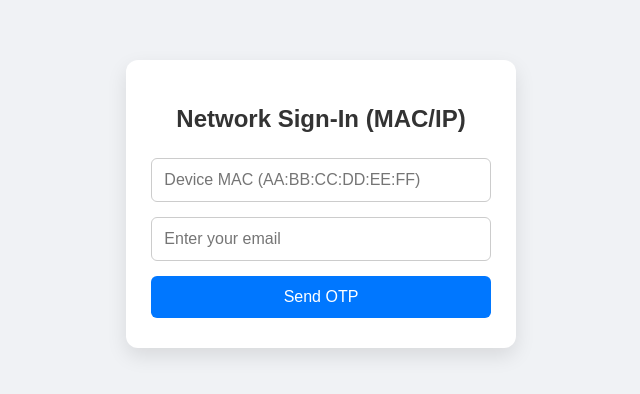
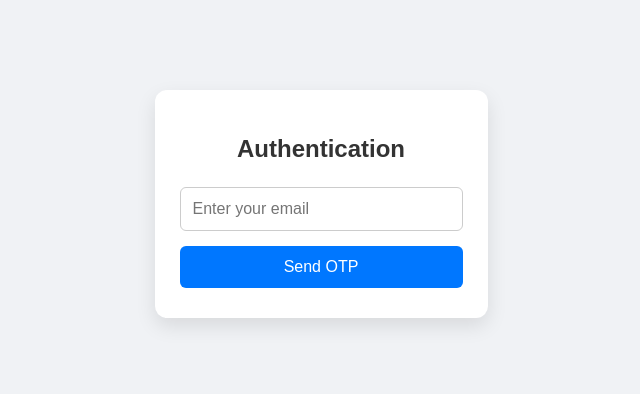
Before and after one commit to sankalp-prog/wifi-otp-app, a React (Vite) app in the folder frontend/: page / in a window 1280 px wide. Shown: the part 196-590 px from the top of the page, without its empty margins (344-984 px from the left). Built offline with nearby package versions, Linux system fonts and the light colour scheme.

Commit message:
test code: added certs as well as changed frontend code

```diff
--- a/frontend/src/App.jsx
+++ b/frontend/src/App.jsx
@@ -4,7 +4,6 @@ import { useState } from 'react';
 function App() {
   const [email, setEmail] = useState('');
   const [otp, setOtp] = useState('');
-  const [mac, setMac] = useState('');
   const [step, setStep] = useState('request');
   const [message, setMessage] = useState('');
 
@@ -19,7 +18,7 @@ function App() {
       const res = await fetch(`${API_BASE_URL}/send-otp`, {
         method: 'POST',
         headers: { 'Content-Type': 'application/json' },
-        body: JSON.stringify({ email, mac, browserInfo }),
+        body: JSON.stringify({ email, browserInfo }),
       });
       const data = await res.json();
       setMessage(data.message || data.error);
@@ -34,12 +33,12 @@ function App() {
       const res = await fetch(`${API_BASE_URL}/verify-otp`, {
         method: 'POST',
         headers: { 'Content-Type': 'application/json' },
-        body: JSON.stringify({ email, otp, mac }),
+        body: JSON.stringify({ email, otp }),
       });
       const data = await res.json();
       if (data.success) {
         setMessage('✅ OTP verified! Internet access unlocked.');
-        await fetch(`${API_BASE_URL}/capport/api?mac=${mac}`, { cache: 'no-store' });
+        await fetch(`${API_BASE_URL}/capport/api`, { cache: 'no-store' });
       } else {
         setMessage(data.error || 'Verification failed.');
       }
@@ -50,11 +49,10 @@ function App() {
 
   return (
     <div className="container">
-      <h1>Network Sign-In (MAC/IP)</h1>
+      <h1>Authentication</h1>
 
       {step === 'request' && (
         <div className="form">
-          <input type="text" placeholder="Device MAC (AA:BB:CC:DD:EE:FF)" value={mac} onChange={(e) => setMac(e.target.value.trim())} />
           <input type="email" placeholder="Enter your email" value={email} onChange={(e) => setEmail(e.target.value)} />
           <button onClick={sendOtp}>Send OTP</button>
         </div>
```
Also changed, not shown: 2 other files (tests, documents, lock files or other folders).
